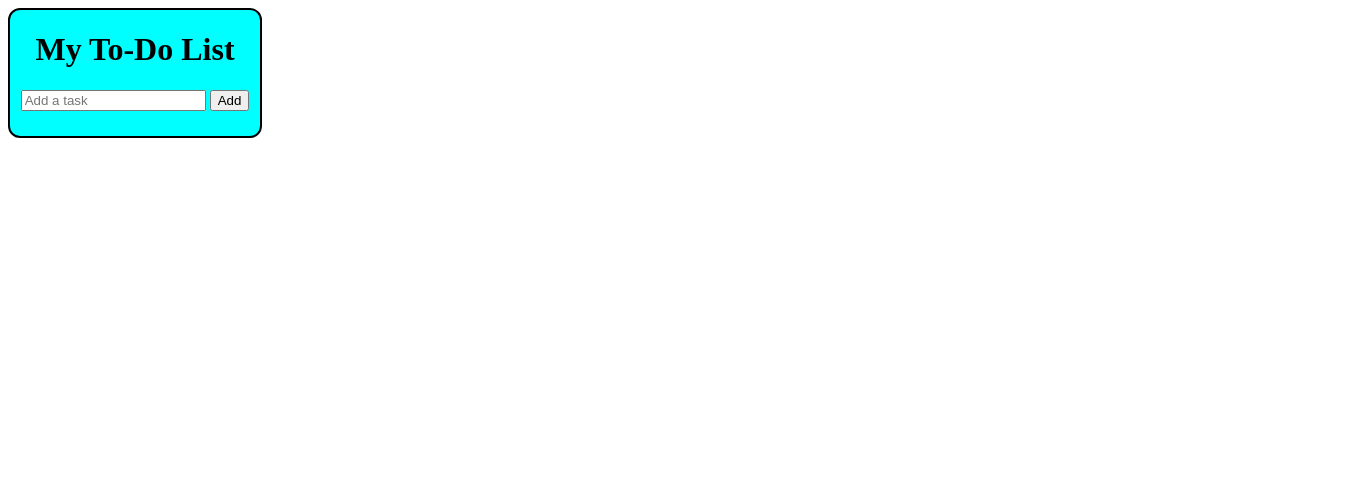
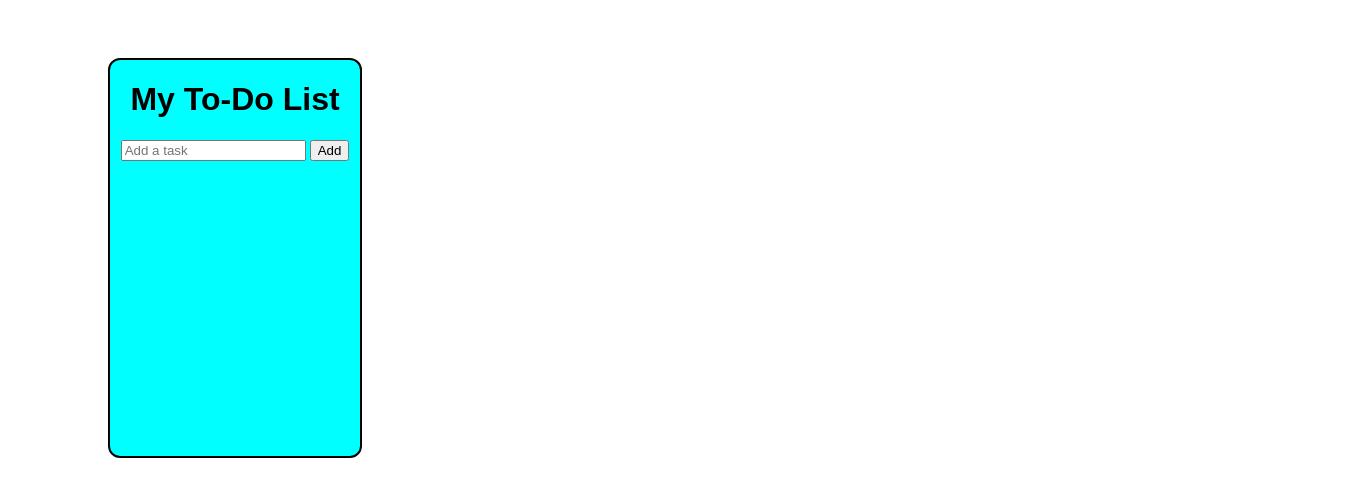
Before and after one commit to grazielac/todo-list, a plain HTML site: page index.html in a window 1280 px wide. Shown: the whole page, 1372 px wide, since content can reach past the window. Drawn offline with Linux system fonts and the light colour scheme.

Commit message:
Add CSS styling: center app and style todo list

```diff
--- a/index.html
+++ b/index.html
@@ -4,9 +4,10 @@
     <meta charset="UTF-8" />
     <meta name="viewport" content="width=device-width, initial-scale=1.0" />
     <title>Document</title>
-    <link rel="stylesheet" href="style.css">
+    <link rel="stylesheet" href="style.css" />
   </head>
   <body>
+    <div class="group-photo">
       <div class="container">
         <div class="title">
           <h1>My To-Do List</h1>
@@ -16,5 +17,6 @@
           <button>Add</button>
         </div>
       </div>
+    </div>
   </body>
 </html>
--- a/style.css
+++ b/style.css
@@ -7,8 +7,17 @@
 }
  h1 {
     text-align: center;
+    font-family: Arial, Helvetica, sans-serif;
  }
 
  .user {
     text-align: center;
  }
+
+ .group-photo {
+    display: grid;
+    position: relative;
+    top: 50px;
+    left: 100px;
+    min-height: 50vh;
+ }
```
Lines whose indentation alone changed are shown as unchanged.
